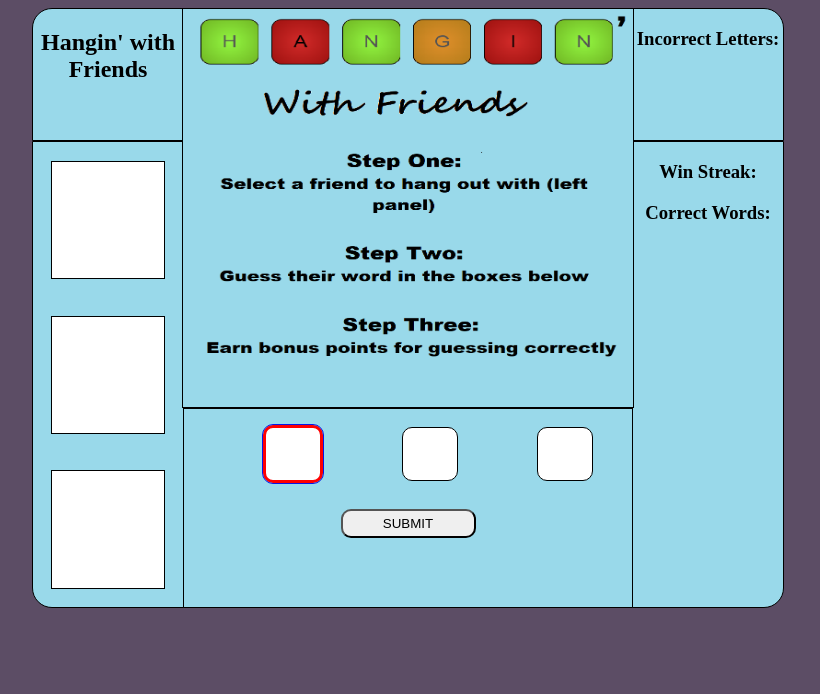
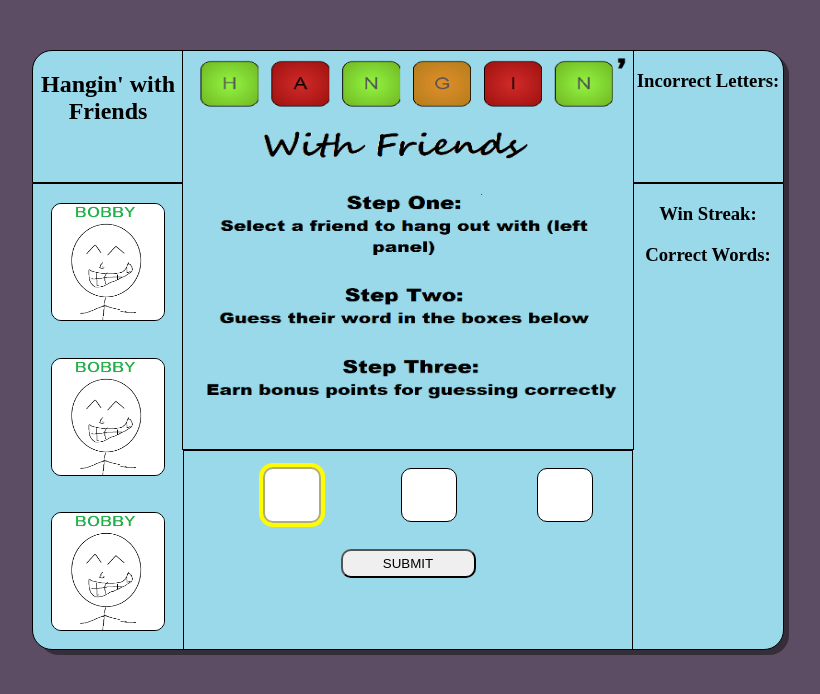
Before and after one commit to Chrispy1987/Project1, a Jekyll site: the page index.html, which Jekyll copies as it is, in a window 1280 px wide. Shown: the top 694 px of the page, without its empty margins (233-1053 px from the left). Built offline with Jekyll 4.4.1, drawn with Linux system fonts in a browser that asks for light colours.

Commit message:
setup friend objects - used to create friend box images and attached event listener for the "click" event. also added an onload keyframe animation (messing around with how things look)

```diff
--- a/index.html
+++ b/index.html
@@ -5,6 +5,7 @@
     <meta http-equiv="X-UA-Compatible" content="IE=edge">
     <meta name="viewport" content="width=device-width, initial-scale=1.0">
     <title>Hangin' with Friends</title>
+    <link href="https://fonts.googleapis.com/css2?family=Alfa+Slab+One&display=swap" rel="stylesheet">
     <link rel="stylesheet" href="style.css">
 </head>
 <body>
@@ -17,9 +18,9 @@
             <h2>Hangin' with Friends</h2>
         </div>
         <div class="container left">
-            <div class="friends"></div>
-            <div class="friends"></div>
-            <div class="friends"></div>
+            <img class="friends"></img>
+            <img class="friends"></img>
+            <img class="friends"></img>
         </div>
         <div class="container topright">
             <h3>Incorrect Letters:</h3>
--- a/script.js
+++ b/script.js
@@ -26,7 +26,13 @@ const game = {
     word : "",         //random word that player has to guess
     interval : 2000   //pause timer between rounds
 }
-
+//Friend data
+const friends = [
+    {
+     name : "Bobby",
+     images : ["images/bobby.png", "images/bobby-jail.png", "images/bobby-rip.png", "images/bobby-safe.png"],
+    }
+]
 //delay code for visual effect. Prep next level
 const gameTransition = () => {
     setTimeout(() => {
@@ -46,6 +52,21 @@ const clearAll = () => {
     showWrongLetters.textContent = "";
     hang.style.padding = "0px"
     hang.hangIndex = 2;
+}
+
+//Create friends boxes
+const createFriends = () => {
+    const friendList = document.getElementsByClassName("friends");
+    let index = 0;
+    for (const friend of friendList) {
+        console.log(friend.src);
+        friend.id = friends[index].name;
+        friend.src = friends[index].images[0];
+        //index++; (un-comment out when other friends set up)
+        friend.addEventListener("click", function (e) {
+            console.log(e.target.id);
+        })
+    }
 }
 
 //Create letter input boxes based on the games level
@@ -184,7 +205,7 @@ const checkAnswer = (answer) => {
         correctGuess.appendChild(newItem2);
         gameTransition();
         } else {
-            console.log('end')
+            gameTransition();
         }
      } else {
         if (game.hangIndex < game.hangImages.length - 1) {
@@ -248,4 +269,5 @@ startGame.addEventListener("keyup", function(e) {
 
 //ON FIRST LOAD - TESTING
 createLetterBoxes(game.level);
+createFriends();
 chooseWord(game.level);
--- a/style.css
+++ b/style.css
@@ -5,7 +5,7 @@ body {
 
 /*CSS GRID*/
 .grid {
-    margin: 0 auto;
+    margin: 50px auto;
     display: grid;
     grid-template-columns: 1fr 3fr 1fr;
     grid-template-rows: 1fr 2fr 1.5fr;
@@ -13,26 +13,33 @@ body {
     max-width: 750px;
     min-height: 500px;
     max-height: 600px;
+    box-shadow: 7px 5px rgb(15, 15, 15, 0.5);
+    border-radius: 20px;
+}
+@keyframes morph {
+    0% {height: 0%; background-color: rgb(41, 39, 39);}
+    100% {height: 100%;}
 }
 .input {
     grid-area: 3/2/4/3;
-    outline: none;
+    animation:  morph 2s ease;
+    border: solid black 1px;
     background-color: #99d9ea;
-}
-.input :focus {
-    border: solid red 3px;
-    outline: solid rgb(7, 22, 231) 1px;
 }
 .hangman {
     grid-area: 1/2/3/3;
+    animation:  morph 3s ease;
+    border: solid black 1px;
 }
 .topleft {
     grid-area: 1/1/2/2;
+    animation:  morph 2s ease;
     border-radius: 20px 0 0 0;
     background-color: #99d9ea;
 }
 .left {
     grid-area: 2/1/4/2;
+    animation:  morph 2s ease;
     display: flex;
     flex-direction: column;
     align-items: center;
@@ -42,11 +49,13 @@ body {
 }
 .topright {
     grid-area: 1/3/2/4;
+    animation:  morph 2s ease;
     border-radius: 0 20px 0 0;
     background-color: #99d9ea;
 }
 .right {
     grid-area: 2/3/4/4;
+    animation:  morph 2s ease;
     border-radius: 0 0 20px 0;
     background-color: #99d9ea;
 }
@@ -73,6 +82,7 @@ body {
     align-items: center;
 }
 .letters {
+    font-family: 'Alfa Slab One', cursive;
     margin: 0px;
     text-align: center;
     font-size: 20px;
@@ -82,6 +92,10 @@ body {
     border-radius: 10px;
     outline: none;
     transition: .5s ease all;
+}
+.letters:focus {
+    border: solid rgb(124, 118, 24, .6) 2px;
+    outline: solid rgb(255, 251, 0.6) 4px;
 }
 .friends {
     height: 25%;
@@ -97,6 +111,9 @@ body {
 }
 #submit:hover, #submit:focus {
     background-color: yellow;
+}
+.friends {
+    border-radius: 10px;
 }
 
 /*KEYFRAME ANIMATIONS*/
```
Also changed, not shown: images/bobby-jail.png (added), images/bobby-rip.png (added), images/bobby-safe.png (added), images/bobby.png (added).
